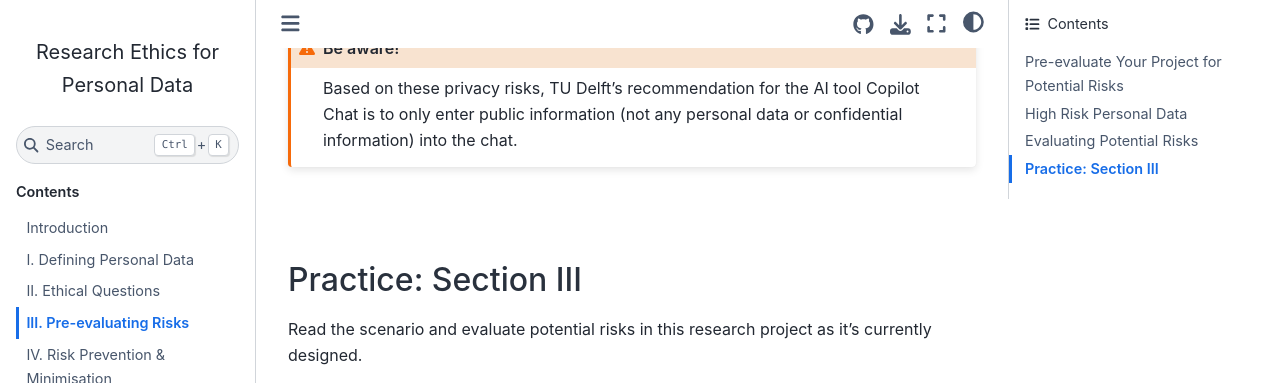
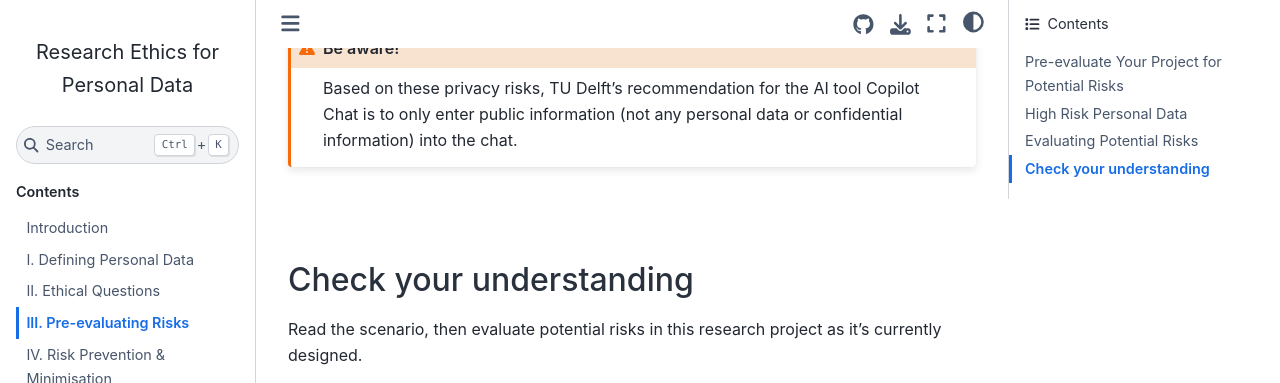
Before and after one commit to tu-delft-library/BSc_Research_Ethics_for_Personal_Data, a Jupyter Book: the page built from book/risks.md, in a window 1280 px wide and 900 px high, scrolled down 6140 px, cut to the strip 0-383 px from the top of the window. Built offline with Jupyter Book 1.0.4 settings and Sphinx 7.4.7 and the Sphinx Book theme 1.1.4, drawn with Linux system fonts in a browser that asks for light colours; comment, search, counter and statistics services are not loaded.

Commit message:
Update risks.md

```diff
--- a/book/risks.md
+++ b/book/risks.md
@@ -157,8 +157,8 @@ Based on these privacy risks, TU Delft’s recommendation for the AI tool Copilo
 
 
 
-## Practice: Section III
-Read the scenario and evaluate potential risks in this research project as it's currently designed.
+## Check your understanding
+Read the scenario, then evaluate potential risks in this research project as it's currently designed.
 <br>
 
 <div style="max-width: 900px; margin: auto;">
```
